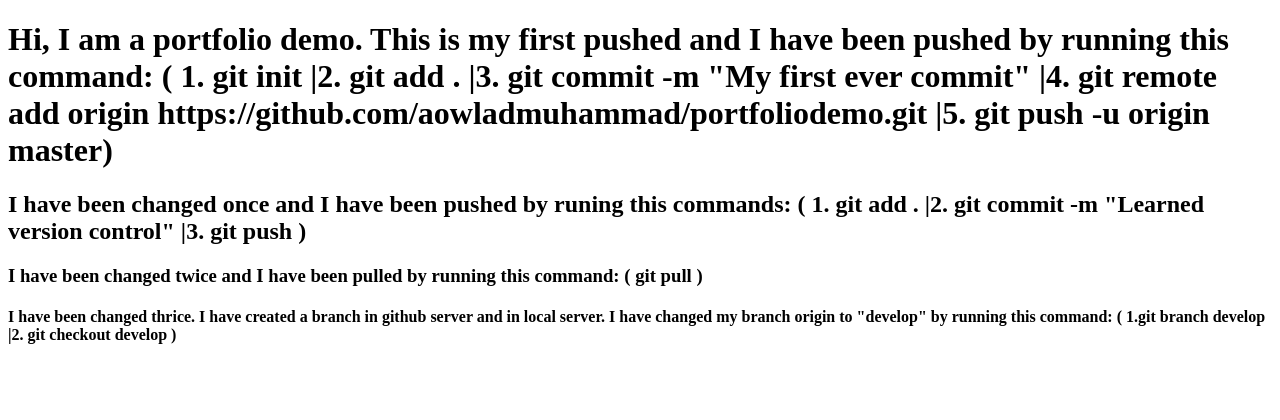
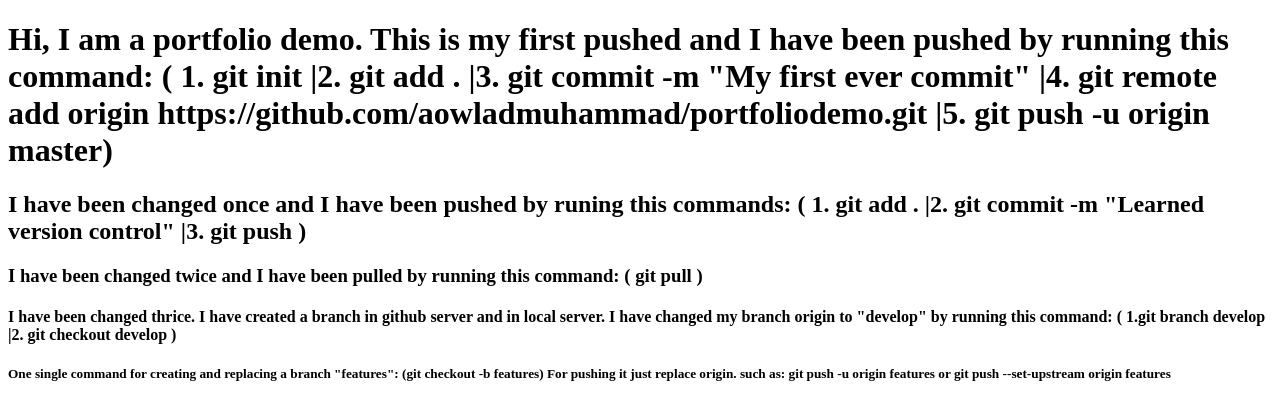
Before and after one commit to aowladmuhammad/github-guide, a plain HTML site: page index.html in a window 1280 px wide. Drawn offline with Linux system fonts and the light colour scheme.

Commit message:
h5 updated

```diff
--- a/index.html
+++ b/index.html
@@ -25,5 +25,11 @@
             I have changed my branch origin to "develop" by running this command:
             ( 1.git branch develop |2. git checkout develop )
         </h4>
+
+        <h5>One single command for creating and replacing a branch "features":
+            (git checkout -b features)
+            For pushing it just replace origin. such as: git push -u origin features
+            or git push --set-upstream origin features
+        </h5>
     </body>
 </html>
```
